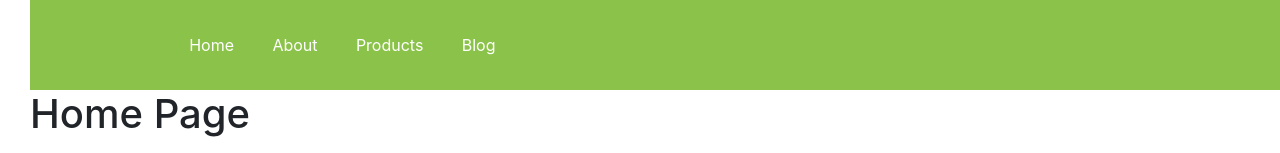
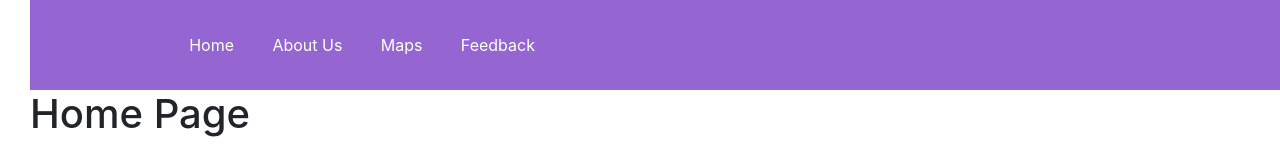
Before and after one commit to KeitoKat/2023command-f, a React (Create React App) app: page / in a window 1280 px wide. Shown: the top 153 px of the page. Built offline with nearby package versions, Linux system fonts and the light colour scheme; the HTML template or start-up script is replaced by a standard one.

Commit message:
Name changes for the nav bar

```diff
--- a/src/components/NavElement.js
+++ b/src/components/NavElement.js
@@ -5,7 +5,7 @@ export const PrimaryNav = styled.nav`
   z-index: 14;
   height: 90px;
   display: flex;
-  background: #8bc34a;
+  background: #9565D1;
   justify-content: space-between;
   padding: 0.18rem calc((100vw - 1000px) / 2);
 `
--- a/src/components/Navbar.js
+++ b/src/components/Navbar.js
@@ -31,13 +31,13 @@ const Navbar = () => {
             Home
           </MenuLink>
           <MenuLink to="/About" activeStyle>
-            About
+            About Us
           </MenuLink>
           <MenuLink to="/Map" activeStyle>
-            Products
+            Maps
           </MenuLink>
           <MenuLink to="/Feedback" activeStyle>
-            Blog
+            Feedback
           </MenuLink>
         </Menu>
       </PrimaryNav>
```
